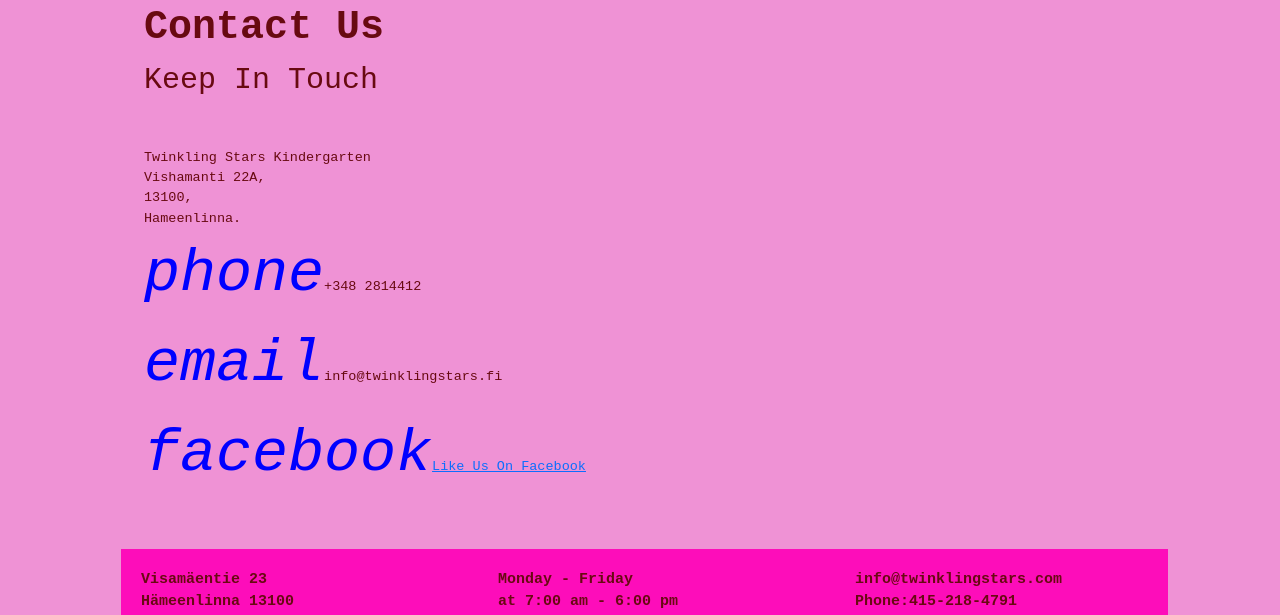
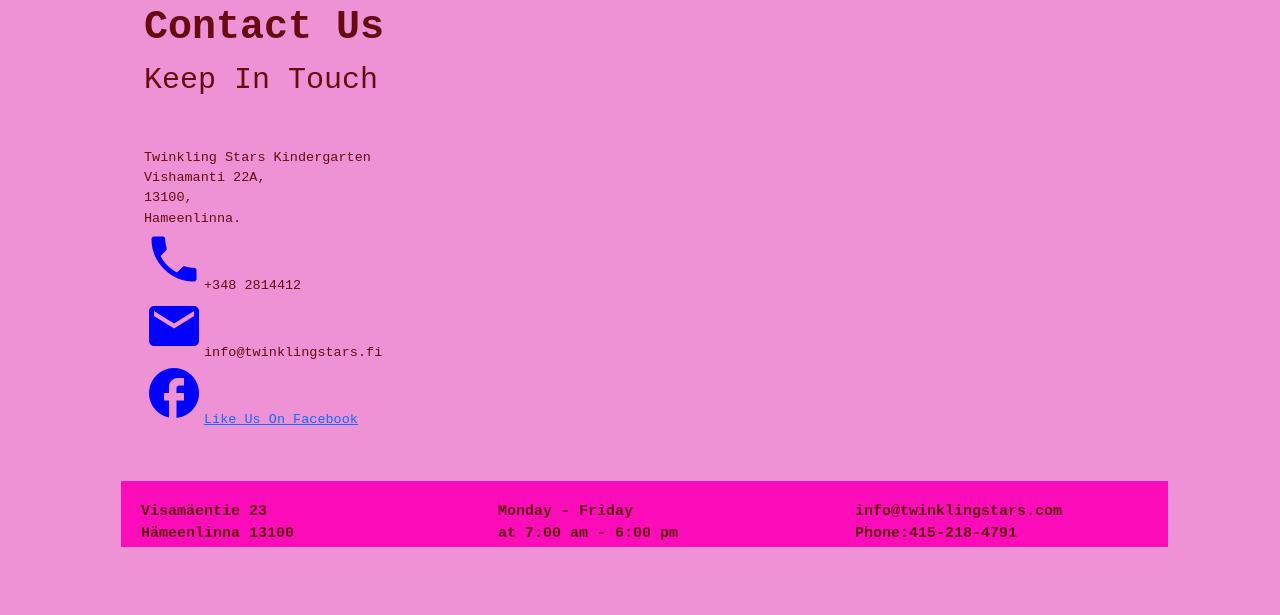
Before and after one commit to sonali22000/Kinda-Team18, a PHP site: page /contact.php in a window 1280 px wide. Shown: the part 952-1567 px from the top of the page. After the commit the page ends 1499 px from the top, so only its background shows below. Run offline with PHP 8.4, Linux system fonts and the light colour scheme.

Commit message:
add a link to contact.php to see icons

```diff
--- a/contact.php
+++ b/contact.php
@@ -1,4 +1,5 @@
 <?php include "headerr.php" ?>
+<link rel="stylesheet" href="https://fonts.googleapis.com/icon?family=Material+Icons">
 <div class="row1">
             <div class="column">
             <img src="https://images.unsplash.com/photo-1503454537195-1dcabb73ffb9?ixlib=rb-4.0.3&ixid=MnwxMjA3fDB8MHxwaG90by1wYWdlfHx8fGVufDB8fHx8&auto=format&fit=crop&w=1886&q=80" alt="contact"class="rounded" width="800" height="850">
```
